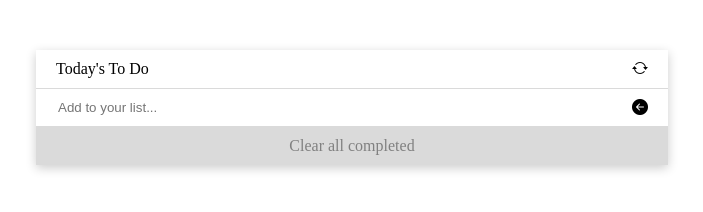
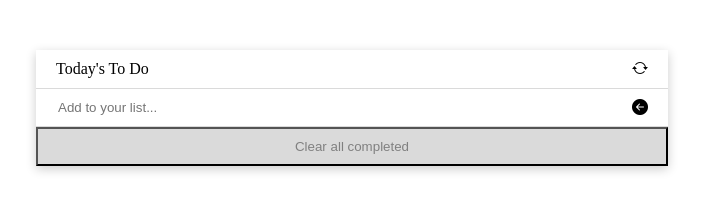
Before and after one commit to Kajal19-del/To-do-list, a website built with webpack: page src/index.html in a window 1280 px wide. Shown: the whole page, without its empty margins (288-991 px from the left). Built offline with nearby package versions, Linux system fonts and the light colour scheme.

Commit message:
Make changes from code reviewer

```diff
--- a/src/index.html
+++ b/src/index.html
@@ -25,7 +25,7 @@
 
 		  <section id="todoList"></section>
 
-		  <div class="clearAll">Clear all completed</div>
+		  <button class="clearAll">Clear all completed</button>
 		</div>
 
 		<script type="module" src="./index.js"></script>
```
